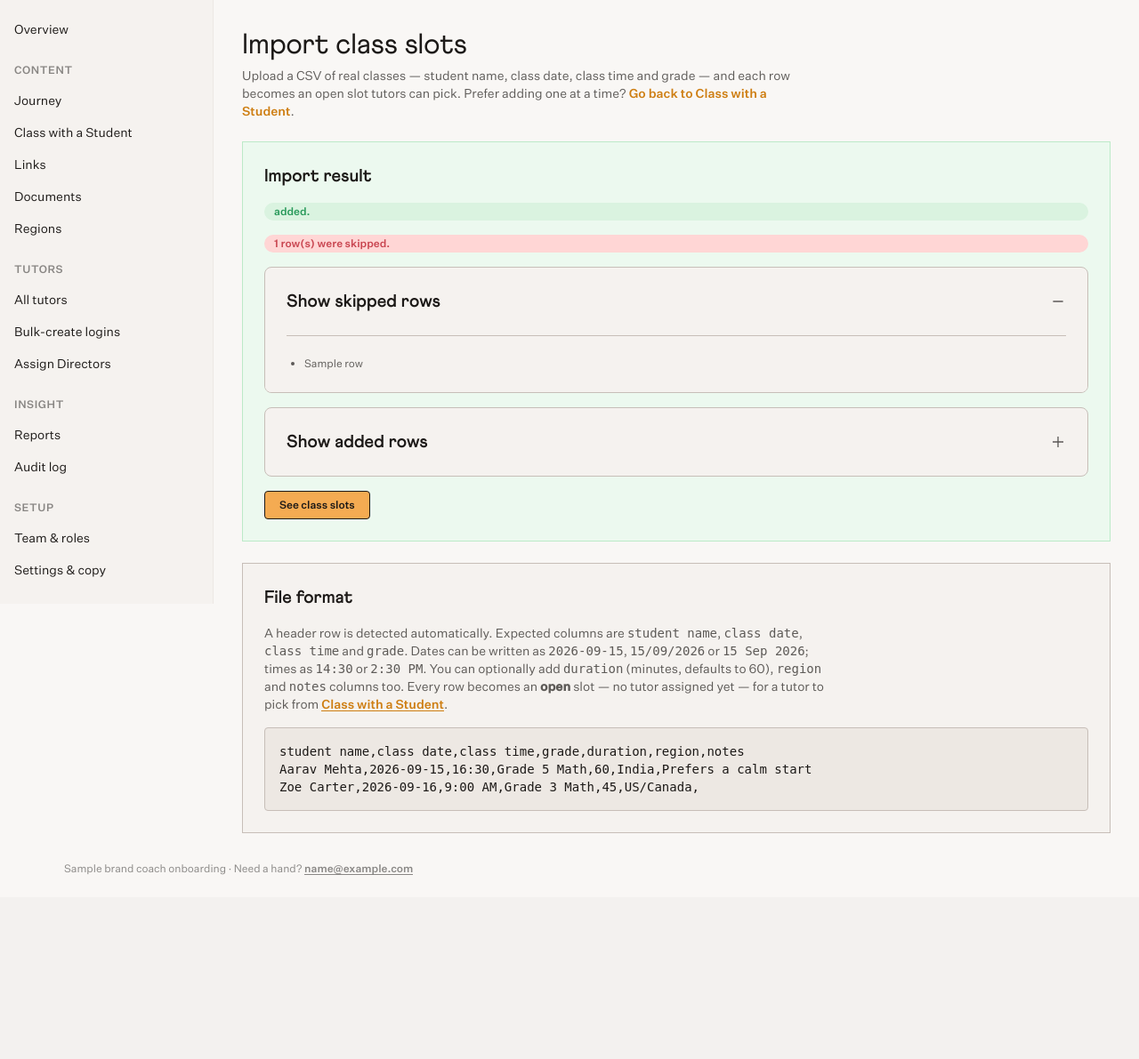
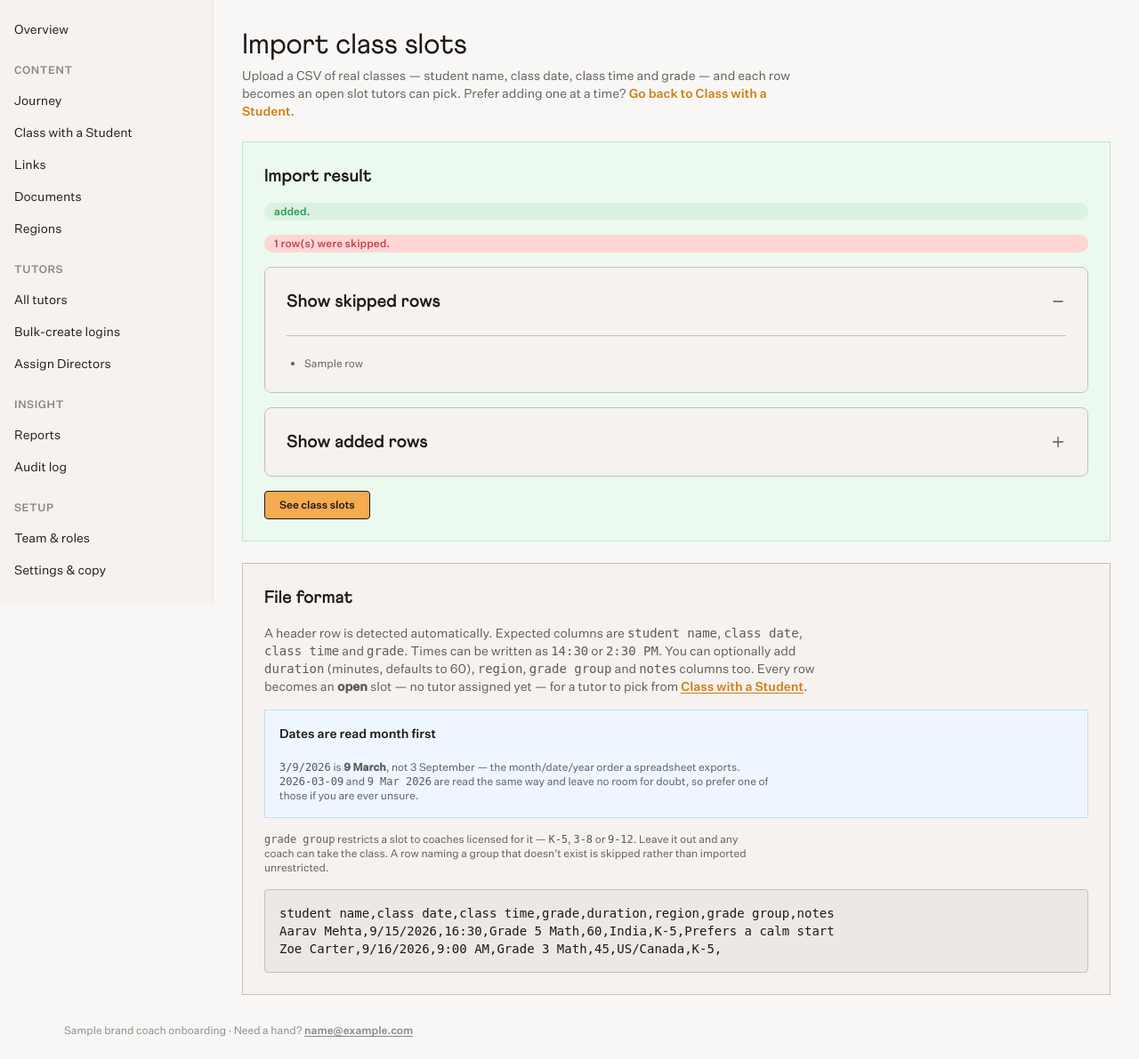
Before and after one commit to nocoder-ghai/Onboarding-tool, a Python web app: template app/templates/admin/class_slots_import.html in a window 1280 px wide. Shown: the part 57-1248 px from the top of the page at 89% size. Before the commit the page ends 1041 px from the top, so only its background shows below. Run offline with Jinja, Linux system fonts and the light colour scheme; the template is opened without the code that fills it: most values are stand-ins (such as "Sample title", 1, 10 or a date in 2020).

Commit message:
Read slashed CSV dates month first
Day-first was tried before month-first, so 3/9/2026 — meant as 9 March —
was stored as 3 September. Both readings are valid for any day up to the
12th, so whichever order is tried first silently wins: the import reported
success and put the class months away. Nothing failed, which is what made
it dangerous.

Month first now, with day-first kept as a fallback where it can only fire
for a date month-first cannot read at all (25/12/2026), so it never
overrides an ambiguous one. Two-digit years parse too.

The import page advertised 15/09/2026 as an example, which was actively
misleading; it now states the order plainly and documents the grade group
column, which had gone undocumented when it was added.

```diff
--- a/app/templates/admin/class_slots_import.html
+++ b/app/templates/admin/class_slots_import.html
@@ -105,16 +105,33 @@
     <div class="card-content" style="display: flex; flex-direction: column; gap: var(--space-16);">
       <p class="type-body-md" style="color: var(--text-secondary); margin: 0;">A header row is detected automatically. Expected
         columns are <code>student name</code>, <code>class date</code>,
-        <code>class time</code> and <code>grade</code>. Dates can be written as
-        <code>2026-09-15</code>, <code>15/09/2026</code> or <code>15 Sep 2026</code>;
-        times as <code>14:30</code> or <code>2:30 PM</code>. You can optionally add
-        <code>duration</code> (minutes, defaults to 60), <code>region</code> and
-        <code>notes</code> columns too. Every row becomes an <strong>open</strong>
-        slot — no tutor assigned yet — for a tutor to pick from
+        <code>class time</code> and <code>grade</code>. Times can be written as
+        <code>14:30</code> or <code>2:30 PM</code>. You can optionally add
+        <code>duration</code> (minutes, defaults to 60), <code>region</code>,
+        <code>grade group</code> and <code>notes</code> columns too. Every row
+        becomes an <strong>open</strong> slot — no tutor assigned yet — for a tutor
+        to pick from
         <a href="/admin/class-slots" class="cm-link" style="color: var(--text-brand);">Class with a Student</a>.</p>
-      <pre class="format-sample"><code>student name,class date,class time,grade,duration,region,notes
-Aarav Mehta,2026-09-15,16:30,Grade 5 Math,60,India,Prefers a calm start
-Zoe Carter,2026-09-16,9:00 AM,Grade 3 Math,45,US/Canada,</code></pre>
+
+      <div class="card card-compact card-info-tint">
+        <div class="type-label-md" style="color: var(--text-primary);">Dates are read month first</div>
+        <p class="type-body-sm" style="color: var(--text-secondary); margin: var(--space-4) 0 0;">
+          <code>3/9/2026</code> is <strong>9 March</strong>, not 3 September — the
+          month/date/year order a spreadsheet exports. <code>2026-03-09</code> and
+          <code>9 Mar 2026</code> are read the same way and leave no room for doubt,
+          so prefer one of those if you are ever unsure.
+        </p>
+      </div>
+
+      <p class="type-body-sm" style="color: var(--text-secondary); margin: 0;">
+        <code>grade group</code> restricts a slot to coaches licensed for it —
+        <code>K-5</code>, <code>3-8</code> or <code>9-12</code>. Leave it out and any
+        coach can take the class. A row naming a group that doesn't exist is skipped
+        rather than imported unrestricted.</p>
+
+      <pre class="format-sample"><code>student name,class date,class time,grade,duration,region,grade group,notes
+Aarav Mehta,9/15/2026,16:30,Grade 5 Math,60,India,K-5,Prefers a calm start
+Zoe Carter,9/16/2026,9:00 AM,Grade 3 Math,45,US/Canada,K-5,</code></pre>
     </div>
   </div>
 </main>
```
Also changed, not shown: app/routes_admin.py (+8 -1 lines).
